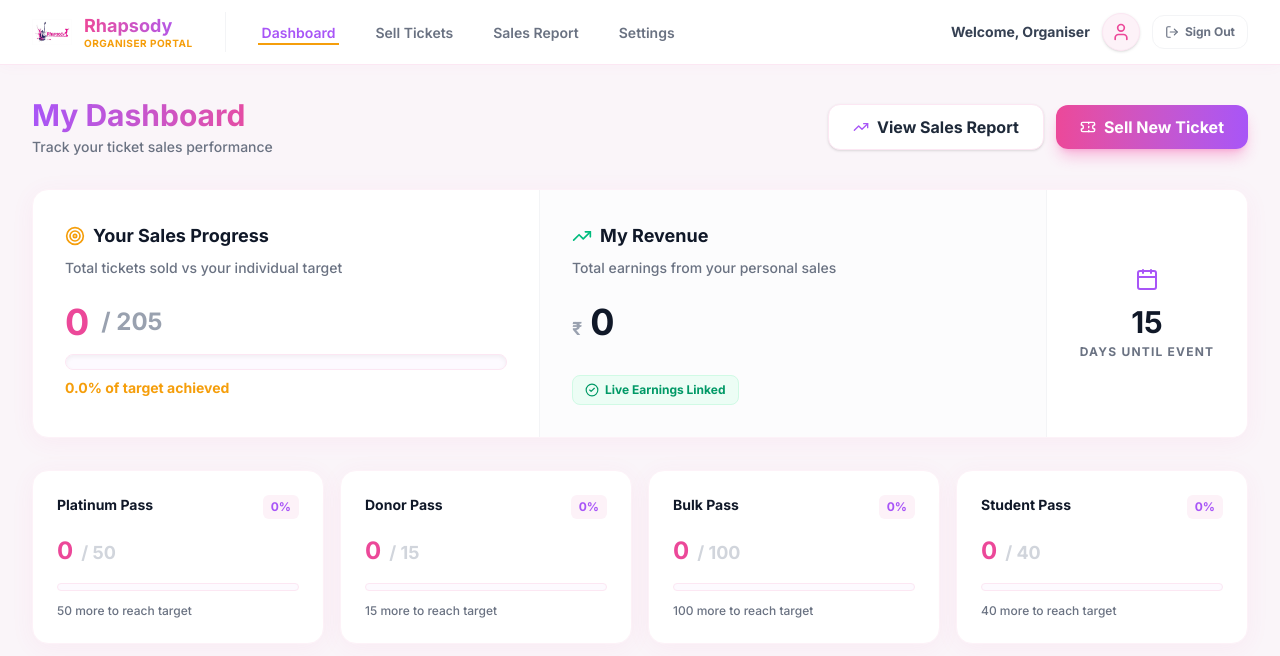
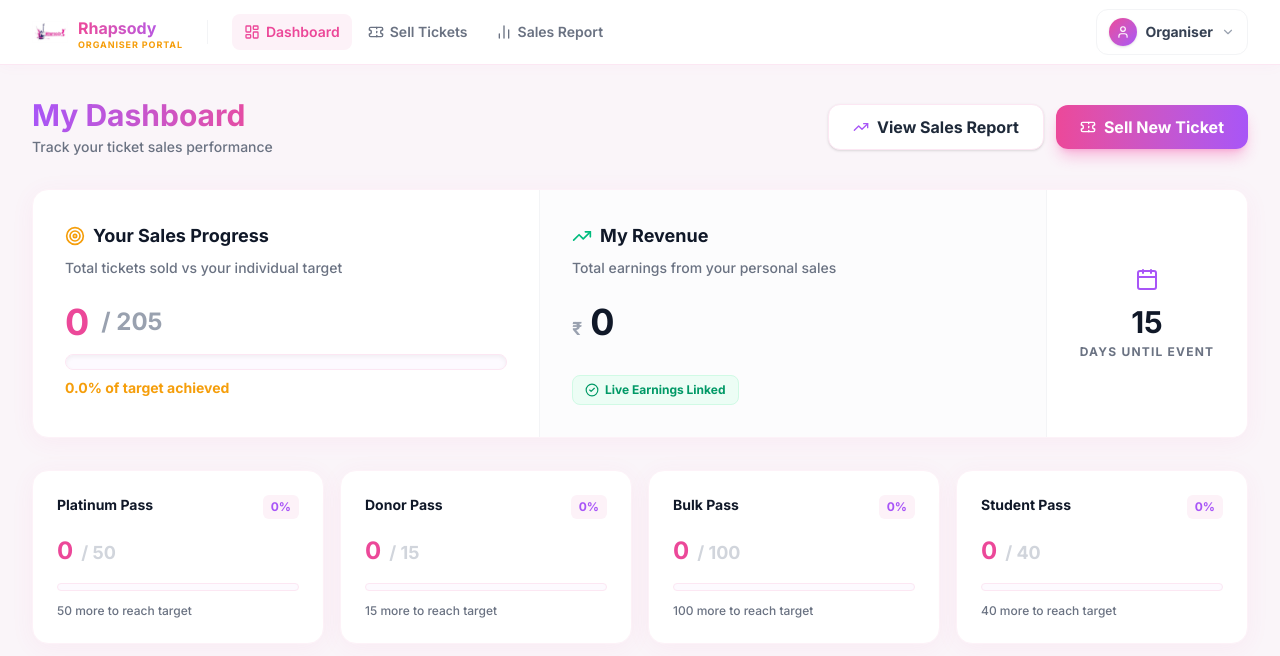
Before and after one commit to saravannann/rhapsody-app, a Next.js app: page /organiser-dashboard in a window 1280 px wide. Shown: the top 656 px of the page. Built offline with nearby package versions, Linux system fonts and the light colour scheme; no server answers; the database is empty.

Commit message:
redesign: clean nav with icon labels and user avatar dropdown

```diff
--- a/src/app/dashboard/layout.tsx
+++ b/src/app/dashboard/layout.tsx
@@ -2,20 +2,29 @@
 
 import Link from "next/link";
 import { usePathname, useRouter } from "next/navigation";
-import { useState, useEffect } from "react";
-import { Music, User, LogOut } from "lucide-react";
+import { useState, useEffect, useRef } from "react";
+import { User, LogOut, Settings, ChevronDown, LayoutDashboard, Users, Ticket, BarChart2, Bell } from "lucide-react";
 
-export default function DashboardLayout({
-  children,
-}: {
-  children: React.ReactNode;
-}) {
+export default function DashboardLayout({ children }: { children: React.ReactNode }) {
   const pathname = usePathname();
   const router = useRouter();
   const [userName, setUserName] = useState('');
+  const [dropdownOpen, setDropdownOpen] = useState(false);
+  const dropdownRef = useRef<HTMLDivElement>(null);
 
   useEffect(() => {
     setUserName(localStorage.getItem('rhapsody_user') || 'Admin');
+  }, []);
+
+  // Close dropdown on outside click
+  useEffect(() => {
+    const handler = (e: MouseEvent) => {
+      if (dropdownRef.current && !dropdownRef.current.contains(e.target as Node)) {
+        setDropdownOpen(false);
+      }
+    };
+    document.addEventListener('mousedown', handler);
+    return () => document.removeEventListener('mousedown', handler);
   }, []);
 
   const handleSignOut = () => {
@@ -26,72 +35,100 @@ export default function DashboardLayout({
   };
 
   const navLinks = [
-    { name: "Dashboard", href: "/dashboard" },
-    { name: "Organisers", href: "/dashboard/organisers" },
-    { name: "Sell Tickets", href: "/dashboard/sell" },
-    { name: "Bulk Upload", href: "#" },
-    { name: "Sales Report", href: "/dashboard/sales" },
-    { name: "Settings", href: "/dashboard/settings" },
-    { name: "Push Notifications", href: "#" },
+    { name: "Dashboard", href: "/dashboard", icon: LayoutDashboard },
+    { name: "Organisers", href: "/dashboard/organisers", icon: Users },
+    { name: "Sell Tickets", href: "/dashboard/sell", icon: Ticket },
+    { name: "Sales Report", href: "/dashboard/sales", icon: BarChart2 },
+    { name: "Notifications", href: "#", icon: Bell, disabled: true },
   ];
 
   return (
     <div className="min-h-screen bg-[#faf5f9] flex flex-col">
-      {/* Top Navigation Bar */}
-      <header className="bg-white border-b border-pink-100 shadow-[0_1px_15px_rgba(236,72,153,0.03)]">
+      <header className="bg-white border-b border-pink-100 shadow-[0_1px_15px_rgba(236,72,153,0.03)] sticky top-0 z-40">
         <div className="max-w-7xl mx-auto px-4 sm:px-6 lg:px-8">
-          <div className="flex justify-between items-center h-16">
+          <div className="flex items-center h-16 gap-6">
 
-            {/* Logo area */}
-            <div className="flex items-center gap-3 pr-8 border-r border-gray-100">
-              <div className="w-10 h-10 overflow-hidden flex items-center justify-center">
+            {/* Logo */}
+            <Link href="/dashboard" className="flex items-center gap-2.5 shrink-0">
+              <div className="w-9 h-9 overflow-hidden flex items-center justify-center">
                 <img src="/logo.png" alt="Logo" className="w-full h-full object-contain" />
               </div>
-              <div className="flex flex-col">
-                <span className="text-lg font-bold bg-clip-text text-transparent bg-gradient-to-r from-primary to-secondary leading-tight">Rhapsody</span>
-                <span className="text-[10px] text-accent font-bold uppercase tracking-wider leading-tight">Admin Portal</span>
+              <div className="flex flex-col leading-none">
+                <span className="text-base font-bold bg-clip-text text-transparent bg-gradient-to-r from-primary to-secondary">Rhapsody</span>
+                <span className="text-[9px] text-accent font-bold uppercase tracking-widest">Admin Portal</span>
               </div>
-            </div>
+            </Link>
+
+            {/* Divider */}
+            <div className="h-6 w-px bg-gray-100 shrink-0" />
 
             {/* Main Nav */}
-            <nav className="flex ml-4 md:ml-8 space-x-4 md:space-x-8 flex-1 overflow-x-auto scrollbar-hide">
+            <nav className="flex items-center gap-1 flex-1 overflow-x-auto scrollbar-hide">
               {navLinks.map((link) => {
                 const isActive = pathname === link.href;
+                const Icon = link.icon;
                 return (
                   <Link
                     key={link.name}
-                    href={link.href}
-                    className={`inline-flex items-center px-1 pt-1 border-b-2 text-sm font-semibold transition-colors ${
-                      isActive
-                        ? "border-accent text-secondary"
-                        : "border-transparent text-gray-500 hover:text-secondary hover:border-pink-200"
+                    href={link.disabled ? '#' : link.href}
+                    className={`inline-flex items-center gap-1.5 px-3 py-2 rounded-lg text-sm font-semibold whitespace-nowrap transition-all ${
+                      link.disabled
+                        ? "text-gray-300 cursor-not-allowed"
+                        : isActive
+                        ? "bg-pink-50 text-primary"
+                        : "text-gray-500 hover:text-gray-900 hover:bg-gray-50"
                     }`}
+                    onClick={e => link.disabled && e.preventDefault()}
                   >
+                    <Icon className="w-4 h-4" />
                     {link.name}
                   </Link>
                 );
               })}
             </nav>
 
-            {/* Profile + Sign Out */}
-            <div className="flex items-center gap-3">
-              {userName && <span className="hidden md:block text-sm font-bold text-gray-700">Welcome, {userName}</span>}
-              <button className="p-2 border border-pink-100 bg-pink-50 rounded-full text-primary hover:bg-pink-100 transition-colors shadow-sm">
-                <User className="h-5 w-5" />
+            {/* User Dropdown */}
+            <div className="relative shrink-0" ref={dropdownRef}>
+              <button
+                onClick={() => setDropdownOpen(prev => !prev)}
+                className="flex items-center gap-2 px-3 py-2 rounded-xl border border-gray-100 hover:border-pink-200 hover:bg-pink-50/50 transition-all"
+              >
+                <div className="w-7 h-7 rounded-full bg-gradient-to-br from-primary to-secondary flex items-center justify-center shadow-sm">
+                  <User className="w-3.5 h-3.5 text-white" />
+                </div>
+                <span className="text-sm font-bold text-gray-700 hidden md:block">{userName}</span>
+                <ChevronDown className={`w-3.5 h-3.5 text-gray-400 transition-transform ${dropdownOpen ? 'rotate-180' : ''}`} />
               </button>
-              <button
-                onClick={handleSignOut}
-                className="flex items-center gap-1.5 px-3 py-2 text-xs font-bold text-gray-500 hover:text-red-600 hover:bg-red-50 border border-gray-100 hover:border-red-100 rounded-xl transition-all"
-              >
-                <LogOut className="w-3.5 h-3.5" /> Sign Out
-              </button>
+
+              {dropdownOpen && (
+                <div className="absolute right-0 top-full mt-2 w-48 bg-white rounded-2xl shadow-xl border border-gray-100 overflow-hidden animate-in fade-in zoom-in-95 duration-150">
+                  <div className="px-4 py-3 border-b border-gray-50">
+                    <p className="text-xs font-bold text-gray-400 uppercase tracking-widest">Signed in as</p>
+                    <p className="text-sm font-bold text-gray-900 mt-0.5 truncate">{userName}</p>
+                  </div>
+                  <div className="p-1.5">
+                    <Link
+                      href="/dashboard/settings"
+                      onClick={() => setDropdownOpen(false)}
+                      className="flex items-center gap-2.5 px-3 py-2.5 text-sm font-semibold text-gray-600 hover:text-gray-900 hover:bg-gray-50 rounded-xl transition-colors"
+                    >
+                      <Settings className="w-4 h-4" /> Settings
+                    </Link>
+                    <button
+                      onClick={handleSignOut}
+                      className="w-full flex items-center gap-2.5 px-3 py-2.5 text-sm font-semibold text-red-500 hover:text-red-700 hover:bg-red-50 rounded-xl transition-colors"
+                    >
+                      <LogOut className="w-4 h-4" /> Sign Out
+                    </button>
+                  </div>
+                </div>
+              )}
             </div>
 
           </div>
         </div>
       </header>
 
-      {/* Main Content Content */}
       <main className="flex-1 max-w-7xl mx-auto w-full px-4 sm:px-6 lg:px-8 py-8">
         {children}
       </main>
--- a/src/app/organiser-dashboard/layout.tsx
+++ b/src/app/organiser-dashboard/layout.tsx
@@ -2,20 +2,28 @@
 
 import Link from "next/link";
 import { usePathname, useRouter } from "next/navigation";
-import { useState, useEffect } from "react";
-import { Music, User, LogOut } from "lucide-react";
+import { useState, useEffect, useRef } from "react";
+import { User, LogOut, Settings, ChevronDown, LayoutDashboard, Ticket, BarChart2 } from "lucide-react";
 
-export default function OrganiserLayout({
-  children,
-}: {
-  children: React.ReactNode;
-}) {
+export default function OrganiserLayout({ children }: { children: React.ReactNode }) {
   const pathname = usePathname();
   const router = useRouter();
   const [userName, setUserName] = useState('');
+  const [dropdownOpen, setDropdownOpen] = useState(false);
+  const dropdownRef = useRef<HTMLDivElement>(null);
 
   useEffect(() => {
     setUserName(localStorage.getItem('rhapsody_user') || 'Organiser');
+  }, []);
+
+  useEffect(() => {
+    const handler = (e: MouseEvent) => {
+      if (dropdownRef.current && !dropdownRef.current.contains(e.target as Node)) {
+        setDropdownOpen(false);
+      }
+    };
+    document.addEventListener('mousedown', handler);
+    return () => document.removeEventListener('mousedown', handler);
   }, []);
 
   const handleSignOut = () => {
@@ -26,61 +34,89 @@ export default function OrganiserLayout({
   };
 
   const navLinks = [
-    { name: "Dashboard", href: "/organiser-dashboard" },
-    { name: "Sell Tickets", href: "/organiser-dashboard/sell" },
-    { name: "Sales Report", href: "/organiser-dashboard/sales" },
-    { name: "Settings", href: "/organiser-dashboard/settings" },
+    { name: "Dashboard", href: "/organiser-dashboard", icon: LayoutDashboard },
+    { name: "Sell Tickets", href: "/organiser-dashboard/sell", icon: Ticket },
+    { name: "Sales Report", href: "/organiser-dashboard/sales", icon: BarChart2 },
   ];
 
   return (
     <div className="min-h-screen bg-[#faf5f9] flex flex-col">
-      <header className="bg-white border-b border-pink-100 shadow-[0_1px_15px_rgba(236,72,153,0.03)]">
+      <header className="bg-white border-b border-pink-100 shadow-[0_1px_15px_rgba(236,72,153,0.03)] sticky top-0 z-40">
         <div className="max-w-7xl mx-auto px-4 sm:px-6 lg:px-8">
-          <div className="flex justify-between items-center h-16">
+          <div className="flex items-center h-16 gap-6">
 
-            {/* Logo area */}
-            <div className="flex items-center gap-3 pr-8 border-r border-gray-100">
-              <div className="w-10 h-10 overflow-hidden flex items-center justify-center">
-                 <img src="/logo.png" alt="Logo" className="w-full h-full object-contain" />
+            {/* Logo */}
+            <Link href="/organiser-dashboard" className="flex items-center gap-2.5 shrink-0">
+              <div className="w-9 h-9 overflow-hidden flex items-center justify-center">
+                <img src="/logo.png" alt="Logo" className="w-full h-full object-contain" />
               </div>
-              <div className="flex flex-col">
-                <span className="text-lg font-bold bg-clip-text text-transparent bg-gradient-to-r from-primary to-secondary leading-tight">Rhapsody</span>
-                <span className="text-[10px] text-accent font-bold uppercase tracking-wider leading-tight">Organiser Portal</span>
+              <div className="flex flex-col leading-none">
+                <span className="text-base font-bold bg-clip-text text-transparent bg-gradient-to-r from-primary to-secondary">Rhapsody</span>
+                <span className="text-[9px] text-accent font-bold uppercase tracking-widest">Organiser Portal</span>
               </div>
-            </div>
+            </Link>
+
+            {/* Divider */}
+            <div className="h-6 w-px bg-gray-100 shrink-0" />
 
             {/* Main Nav */}
-            <nav className="flex ml-4 md:ml-8 space-x-4 md:space-x-8 flex-1 overflow-x-auto scrollbar-hide">
+            <nav className="flex items-center gap-1 flex-1">
               {navLinks.map((link) => {
                 const isActive = pathname === link.href;
+                const Icon = link.icon;
                 return (
                   <Link
                     key={link.name}
                     href={link.href}
-                    className={`inline-flex items-center px-1 pt-1 border-b-2 text-sm font-semibold transition-colors ${
+                    className={`inline-flex items-center gap-1.5 px-3 py-2 rounded-lg text-sm font-semibold whitespace-nowrap transition-all ${
                       isActive
-                        ? "border-accent text-secondary"
-                        : "border-transparent text-gray-500 hover:text-secondary hover:border-pink-200"
+                        ? "bg-pink-50 text-primary"
+                        : "text-gray-500 hover:text-gray-900 hover:bg-gray-50"
                     }`}
                   >
+                    <Icon className="w-4 h-4" />
                     {link.name}
                   </Link>
                 );
               })}
             </nav>
 
-            {/* Profile + Sign Out */}
-            <div className="flex items-center gap-3">
-              {userName && <span className="hidden md:block text-sm font-bold text-gray-700">Welcome, {userName}</span>}
-              <button className="p-2 border border-pink-100 bg-pink-50 rounded-full text-primary hover:bg-pink-100 transition-colors shadow-sm">
-                <User className="h-5 w-5" />
+            {/* User Dropdown */}
+            <div className="relative shrink-0" ref={dropdownRef}>
+              <button
+                onClick={() => setDropdownOpen(prev => !prev)}
+                className="flex items-center gap-2 px-3 py-2 rounded-xl border border-gray-100 hover:border-pink-200 hover:bg-pink-50/50 transition-all"
+              >
+                <div className="w-7 h-7 rounded-full bg-gradient-to-br from-primary to-secondary flex items-center justify-center shadow-sm">
+                  <User className="w-3.5 h-3.5 text-white" />
+                </div>
+                <span className="text-sm font-bold text-gray-700 hidden md:block">{userName}</span>
+                <ChevronDown className={`w-3.5 h-3.5 text-gray-400 transition-transform ${dropdownOpen ? 'rotate-180' : ''}`} />
               </button>
-              <button
-                onClick={handleSignOut}
-                className="flex items-center gap-1.5 px-3 py-2 text-xs font-bold text-gray-500 hover:text-red-600 hover:bg-red-50 border border-gray-100 hover:border-red-100 rounded-xl transition-all"
-              >
-                <LogOut className="w-3.5 h-3.5" /> Sign Out
-              </button>
+
+              {dropdownOpen && (
+                <div className="absolute right-0 top-full mt-2 w-48 bg-white rounded-2xl shadow-xl border border-gray-100 overflow-hidden animate-in fade-in zoom-in-95 duration-150">
+                  <div className="px-4 py-3 border-b border-gray-50">
+                    <p className="text-xs font-bold text-gray-400 uppercase tracking-widest">Signed in as</p>
+                    <p className="text-sm font-bold text-gray-900 mt-0.5 truncate">{userName}</p>
+                  </div>
+                  <div className="p-1.5">
+                    <Link
+                      href="/organiser-dashboard/settings"
+                      onClick={() => setDropdownOpen(false)}
+                      className="flex items-center gap-2.5 px-3 py-2.5 text-sm font-semibold text-gray-600 hover:text-gray-900 hover:bg-gray-50 rounded-xl transition-colors"
+                    >
+                      <Settings className="w-4 h-4" /> Settings
+                    </Link>
+                    <button
+                      onClick={handleSignOut}
+                      className="w-full flex items-center gap-2.5 px-3 py-2.5 text-sm font-semibold text-red-500 hover:text-red-700 hover:bg-red-50 rounded-xl transition-colors"
+                    >
+                      <LogOut className="w-4 h-4" /> Sign Out
+                    </button>
+                  </div>
+                </div>
+              )}
             </div>
 
           </div>
```
